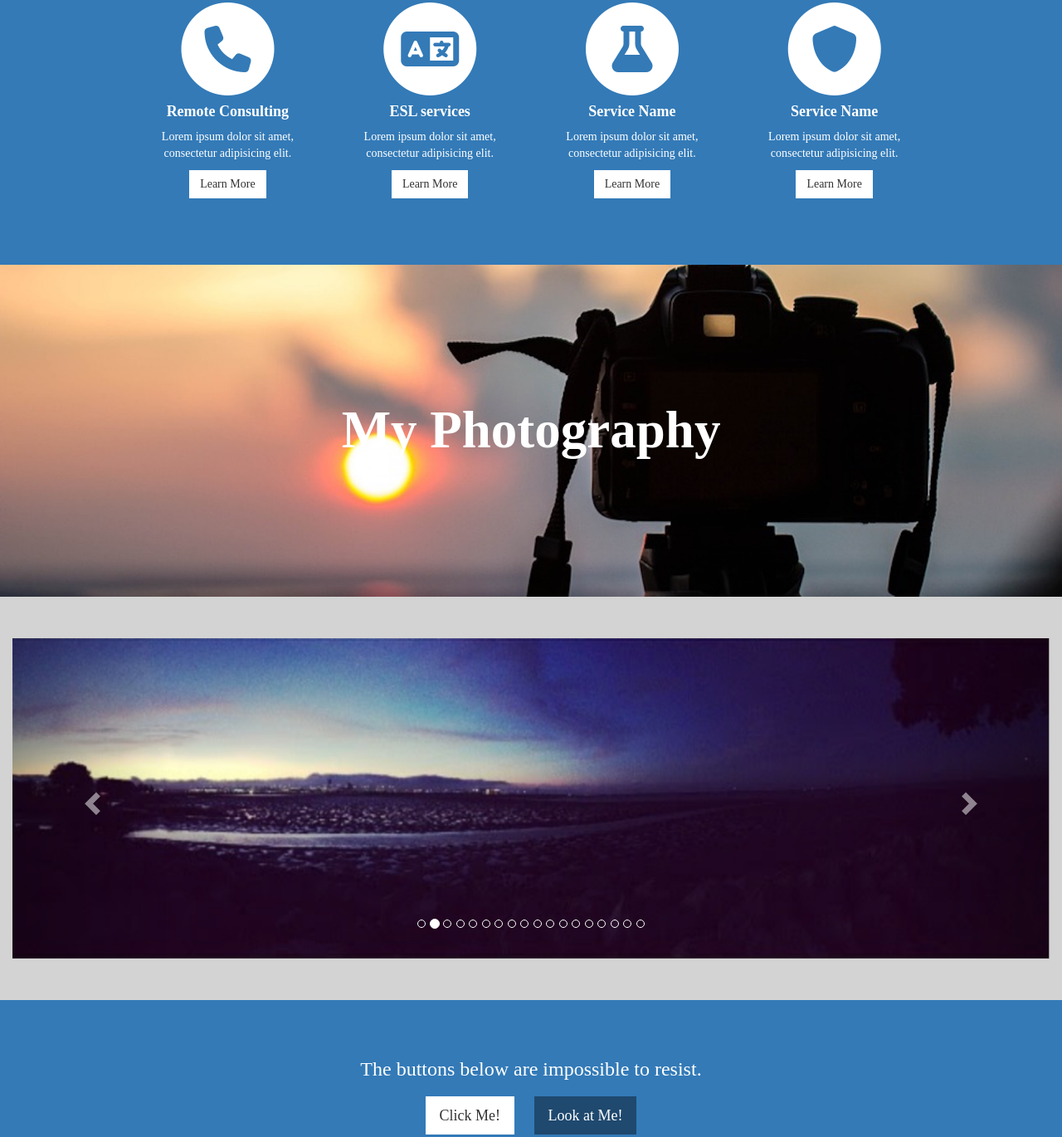
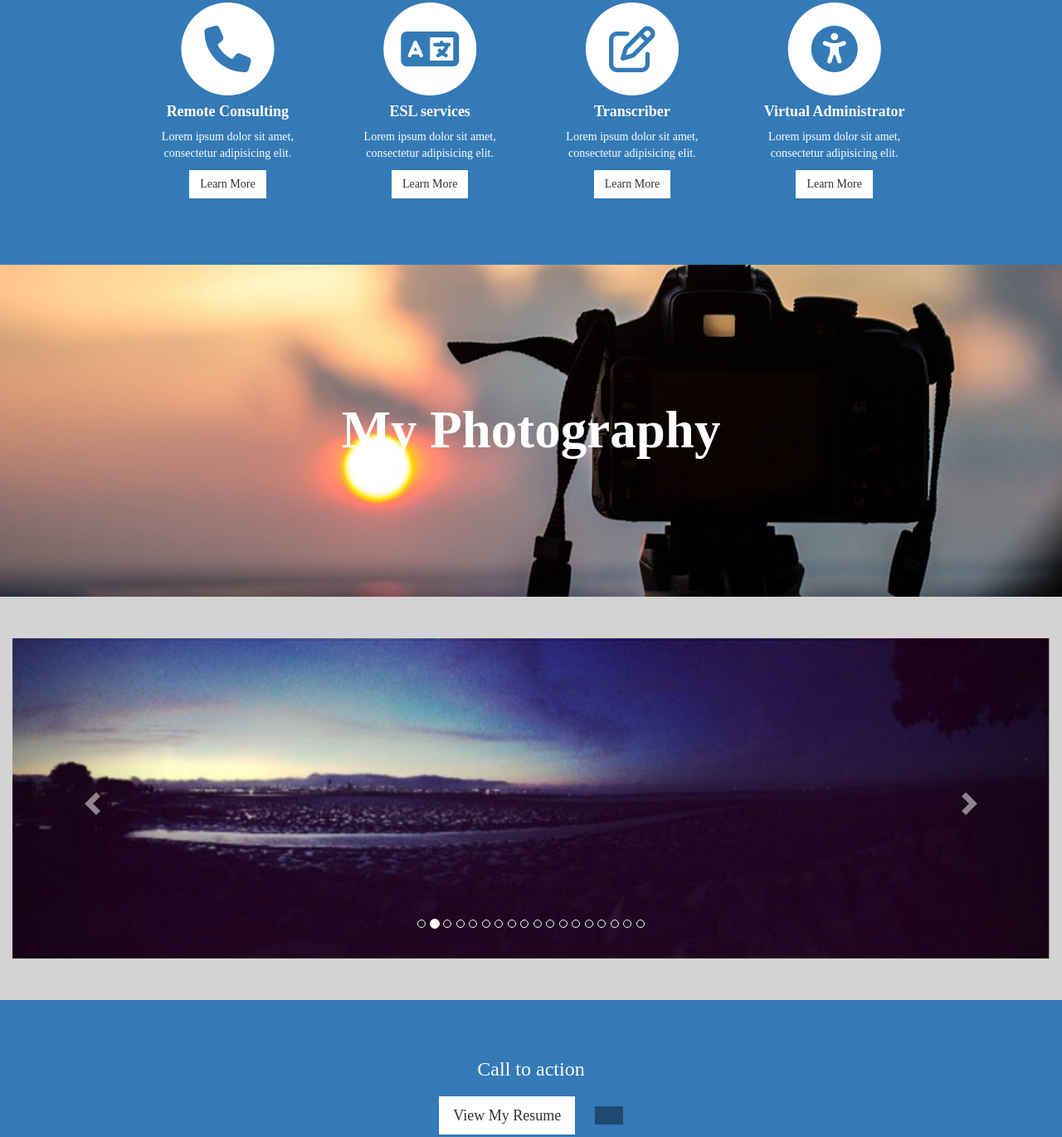
Before and after one commit to ZuluK/Odd_Ends_Consulting, a plain HTML site: page index.html in a window 1280 px wide. Shown: the part 1419-2789 px from the top of the page at 83% size. Drawn offline with Linux system fonts and the light colour scheme; a web font is replaced by a local one.

Commit message:
Update on serice section

```diff
--- a/css/stylish-portfolio.css
+++ b/css/stylish-portfolio.css
@@ -179,7 +179,7 @@ hr.small {
     margin-bottom: 30px;
 }
 
-.fa-handshake-o, .fa-camera, .fa-video-camera, .fa-users, .fa-phone, .fa-language  {
+.fa-handshake-o, .fa-camera, .fa-video-camera, .fa-users, .fa-phone, .fa-language, .fa-pencil-square-o, .fa-universal-access  {
   color: #337ab7;
 }
 
--- a/index.html
+++ b/index.html
@@ -183,10 +183,10 @@
                             <div class="service-item">
                                 <span class="fa-stack fa-4x">
                                 <i class="fa fa-circle fa-stack-2x"></i>
-                                <i class="fa fa-flask fa-stack-1x text-primary"></i>
+                                <i class="fa fa-pencil-square-o fa-stack-1x text-primary"></i>
                             </span>
                                 <h4>
-                                    <strong>Service Name</strong>
+                                    <strong>Transcriber</strong>
                                 </h4>
                                 <p>Lorem ipsum dolor sit amet, consectetur adipisicing elit.</p>
                                 <a href="#" class="btn btn-light">Learn More</a>
@@ -196,10 +196,10 @@
                             <div class="service-item">
                                 <span class="fa-stack fa-4x">
                                 <i class="fa fa-circle fa-stack-2x"></i>
-                                <i class="fa fa-shield fa-stack-1x text-primary"></i>
+                                <i class="fa fa-universal-access fa-stack-1x text-primary"></i>
                             </span>
                                 <h4>
-                                    <strong>Service Name</strong>
+                                    <strong>Virtual Administrator</strong>
                                 </h4>
                                 <p>Lorem ipsum dolor sit amet, consectetur adipisicing elit.</p>
                                 <a href="#" class="btn btn-light">Learn More</a>
@@ -349,9 +349,9 @@
         <div class="container">
             <div class="row">
                 <div class="col-lg-12 text-center">
-                    <h3>The buttons below are impossible to resist.</h3>
-                    <a href="#" class="btn btn-lg btn-light">Click Me!</a>
-                    <a href="#" class="btn btn-lg btn-dark">Look at Me!</a>
+                    <h3>Call to action </h3>
+                    <a href="#" class="btn btn-lg btn-light">View My Resume</a>
+                    <a href="#" class="btn btn-lg btn-dark"></a>
                 </div>
             </div>
         </div>
@@ -365,8 +365,7 @@
                 <div class="col-lg-10 col-lg-offset-1 text-center">
                     <h4><strong>Odds &#38; Ends Consulting</strong>
                     </h4>
-                    <p>7777 Melrose Place
-                        <br>San Jose, CA 90210</p>
+                    <p class="foot-add">San Jose, CA 90210</p>
                     <ul class="list-unstyled">
                         <li><i class="fa fa-phone fa-fw"></i>415-111-1111</li>
                         <li><i class="fa fa-envelope-o fa-fw"></i> <a href="mailto:oandecommerce@gmail.com">Odds&#38;End Consulting</a>
```
